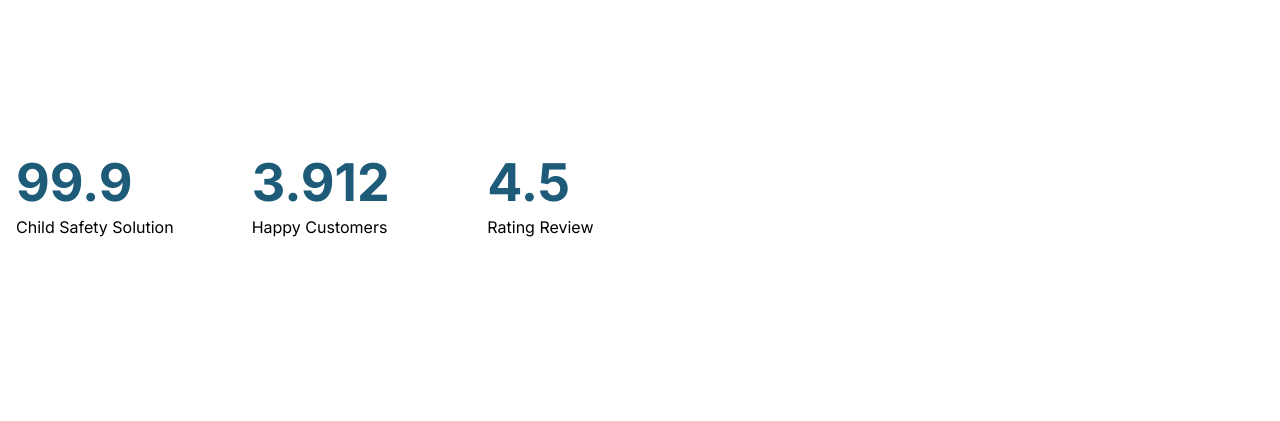
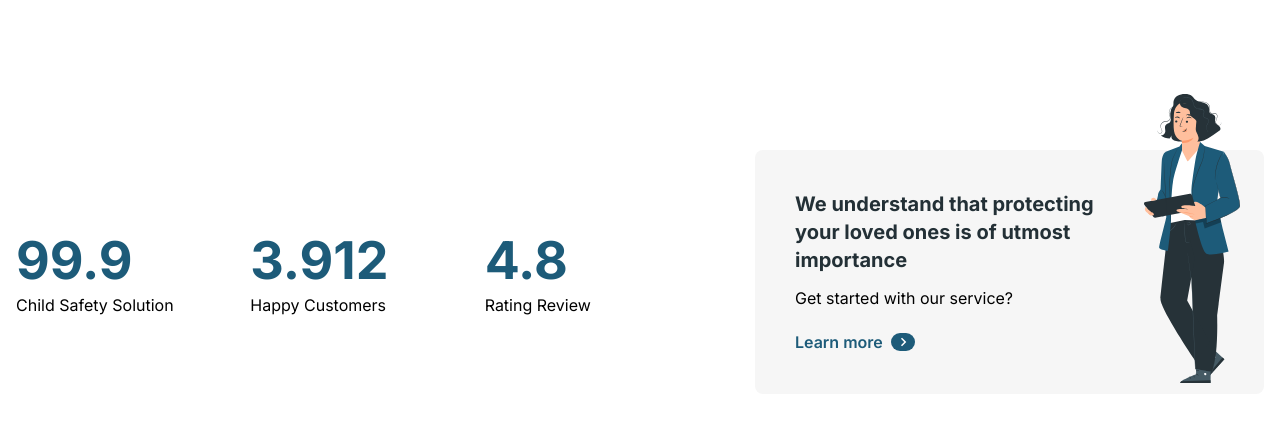
Before and after one commit to Migulev/Famsec, a Next.js app: page / in a window 1280 px wide. Shown: the part 713-1134 px from the top of the page. Before the commit the page ends 992 px from the top, so only its background shows below. Built offline with nearby package versions, Linux system fonts and the light colour scheme.

Commit message:
+ Stats section

```diff
--- a/src/components/Stats.tsx
+++ b/src/components/Stats.tsx
@@ -1,3 +1,5 @@
+import Image from 'next/image';
+import Link from 'next/link';
 import { BiChevronRight } from 'react-icons/bi';
 
 const statsContent = {
@@ -11,11 +13,11 @@ const statsContent = {
       label: 'Happy Customers',
     },
     {
-      number: '4.5',
+      number: '4.8',
       label: 'Rating Review',
     },
   ],
-  getStarted: {
+  content: {
     heading: 'Get started with our service?',
     description:
       'We understand that protecting your loved ones is of utmost importance',
@@ -29,25 +31,40 @@ const statsContent = {
 
 const Stats = () => {
   return (
-    <section className=" pb-10 pt-20">
-      <div className=" container mx-auto px-4">
-        <div className=" items-center justify-between gap-9 lg:flex">
+    <section className=" container mx-auto items-center justify-between gap-9 px-4 pb-10 pt-20 lg:flex">
       <div className=" mb-20 w-full lg:mb-0 lg:w-7/12">
         <div className=" grid grid-cols-3">
-              {statsContent.stats.map((stat) => (
-                <div className=" text-center lg:text-left" key={stat.label}>
+          {statsContent.stats.map((item) => (
+            <div className=" text-center lg:text-left" key={item.label}>
               <strong className=" block text-4xl font-bold leading-tight text-primary xl:text-[52px]">
-                    {stat.number}
+                {item.number}
               </strong>
-                  <span>{stat.label}</span>
+              <span>{item.label}</span>
             </div>
           ))}
         </div>
       </div>
-          <div className=" w-full lg:w-5/12">
-            <div className=""></div>
-          </div>
-        </div>
+      <div className=" relative rounded-lg bg-light px-7 py-10 pr-28 md:pr-32 lg:w-5/12 lg:px-10 lg:pr-40">
+        <Image
+          src={statsContent.content.img}
+          alt="img"
+          width={1}
+          height={1}
+          className=" absolute -top-14 right-0 w-24 lg:right-6"
+        />
+        <h3 className=" mb-3 text-xl font-bold text-heading">
+          {statsContent.content.description}
+        </h3>
+        <p className=" mb-5 text-base">{statsContent.content.heading}</p>
+        <Link
+          href={statsContent.content.cta.cta_href}
+          className=" group flex items-center gap-2 font-semibold text-primary outline-none"
+        >
+          <span>{statsContent.content.cta.cta_label}</span>
+          <span className="inline-flex w-6 items-center justify-center rounded-full bg-primary text-white transition-all duration-300 ease-in-out group-hover:bg-secondary">
+            <BiChevronRight className=" text-lg" />
+          </span>
+        </Link>
       </div>
     </section>
   );
```
Lines whose indentation alone changed are shown as unchanged.
